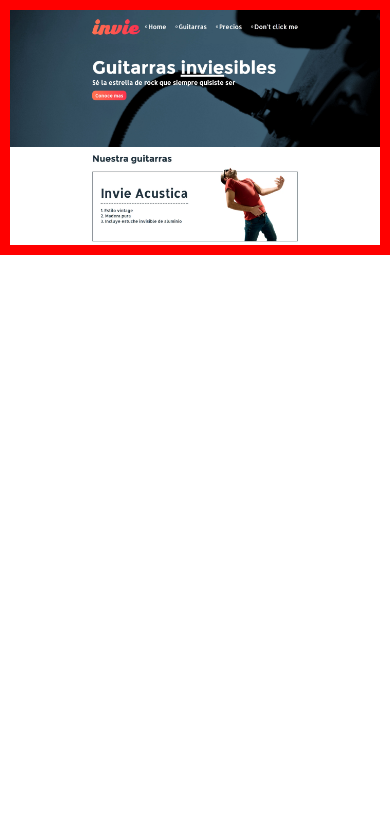
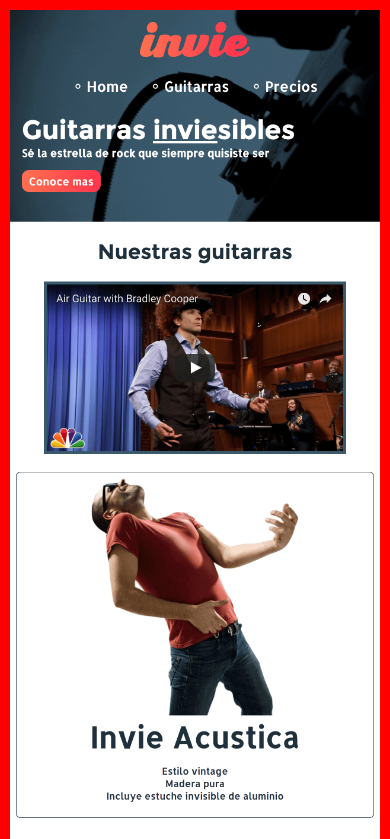
Before and after one commit to Yeinson25/invie-github, a plain HTML site: page index.html in a window 390 px wide. Shown: the top 839 px of the page. Drawn offline with Linux system fonts and the light colour scheme.

Commit message:
añadiendo el responsive

```diff
--- a/index.html
+++ b/index.html
@@ -15,8 +15,6 @@
       </style>
   </head>
   <body>
-    <img src="header.jpg" alt="">
-    <img src="hero.jpg" alt="">
-    <img src="acustica.jpg" alt="">
+    <img src="invie-responsive.png" alt="">
   </body>
 </html>
```
Also changed, not shown: invie-responsive.png (added).
